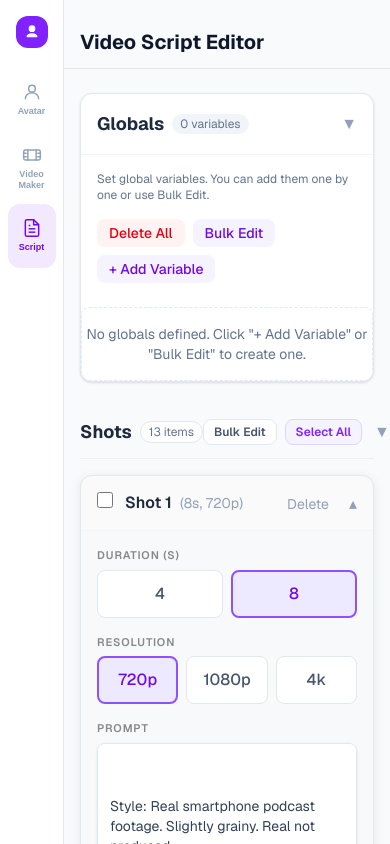
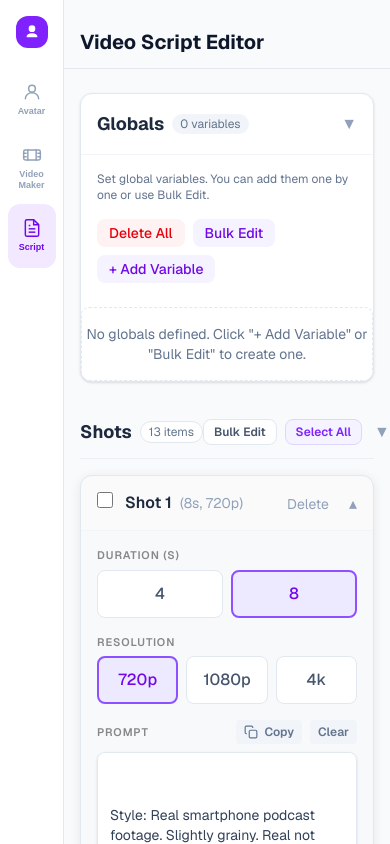
Before and after one commit to HamdBilalTahir/ai-avatar-content, a Next.js app: page /script in a window 390 px wide. Built offline with nearby package versions, Linux system fonts and the light colour scheme.

Commit message:
Added copy and clear buttons for mobile in the shots

```diff
--- a/src/app/script/constants.ts
+++ b/src/app/script/constants.ts
@@ -69,7 +69,7 @@ export const PODCAST_SHOTS = [
     shot_number: 1,
     duration: 8,
     resolution: '720p',
-    imageRefs: ['1'],
+    imageRefs: [],
     prompt: `
 ${VIDEO_STYLE}
 ${CINEMATOGRAPHY_CLOSE}
@@ -113,7 +113,7 @@ No subtitles. No captions. No auto-generated text. No closed captions. No text o
     shot_number: 2,
     duration: 8,
     resolution: '720p',
-    imageRefs: ['1'],
+    imageRefs: [],
     prompt: `
 ${VIDEO_STYLE}
 ${CINEMATOGRAPHY_CLOSE}
@@ -163,7 +163,7 @@ No subtitles. No captions. No text on screen. No music.
     shot_number: 3,
     duration: 8,
     resolution: '720p',
-    imageRefs: ['1'],
+    imageRefs: [],
     prompt: `
 ${VIDEO_STYLE}
 ${CINEMATOGRAPHY_CLOSE}
@@ -210,7 +210,7 @@ No subtitles. No captions. No text on screen. No music.
     shot_number: 4,
     duration: 8,
     resolution: '720p',
-    imageRefs: ['2'],
+    imageRefs: [],
     prompt: `
 ${VIDEO_STYLE}
 ${CINEMATOGRAPHY_CLOSE}
@@ -257,7 +257,7 @@ No subtitles. No captions. No text on screen. No music.
     shot_number: 5,
     duration: 8,
     resolution: '720p',
-    imageRefs: ['1'],
+    imageRefs: [],
     prompt: `
 ${VIDEO_STYLE}
 ${CINEMATOGRAPHY_CLOSE}
@@ -301,7 +301,7 @@ No subtitles. No captions. No text on screen. No music.
     shot_number: 6,
     duration: 8,
     resolution: '720p',
-    imageRefs: ['2'],
+    imageRefs: [],
     prompt: `
 ${VIDEO_STYLE}
 ${CINEMATOGRAPHY_CLOSE}
--- a/src/app/script/page.tsx
+++ b/src/app/script/page.tsx
@@ -60,6 +60,7 @@ export default function ScriptPage() {
   const [shotToDelete, setShotToDelete] = useState<number | null>(null);
   const [isDeletingAllVars, setIsDeletingAllVars] = useState(false);
   const [varToDelete, setVarToDelete] = useState<number | null>(null);
+  const [copiedShotIndex, setCopiedShotIndex] = useState<number | null>(null);
 
   React.useEffect(() => {
     const savedShots = localStorage.getItem('podcast_shots');
@@ -778,9 +779,73 @@ export default function ScriptPage() {
                           </div>
 
                           <div className="w-full box-border">
-                            <label className="field-label break-words">
-                              Prompt
-                            </label>
+                            <div className="flex items-center justify-between mb-2">
+                              <label className="field-label break-words mb-0">
+                                Prompt
+                              </label>
+                              <div className="flex items-center gap-2">
+                                <button
+                                  onClick={(e) => {
+                                    e.stopPropagation();
+                                    if (shot.prompt) {
+                                      navigator.clipboard.writeText(
+                                        shot.prompt
+                                      );
+                                      setCopiedShotIndex(index);
+                                      setTimeout(
+                                        () => setCopiedShotIndex(null),
+                                        2000
+                                      );
+                                    }
+                                  }}
+                                  className="text-xs font-semibold text-slate-500 hover:text-violet-600 bg-slate-100 hover:bg-violet-50 active:bg-violet-100 active:scale-95 px-2 py-1 rounded transition-all flex items-center gap-1.5"
+                                  title="Copy prompt"
+                                >
+                                  {copiedShotIndex === index ? (
+                                    <svg
+                                      className="w-3.5 h-3.5 text-emerald-500 animate-in zoom-in"
+                                      fill="none"
+                                      viewBox="0 0 24 24"
+                                      stroke="currentColor"
+                                      strokeWidth={3}
+                                    >
+                                      <polyline points="20 6 9 17 4 12" />
+                                    </svg>
+                                  ) : (
+                                    <svg
+                                      className="w-3.5 h-3.5"
+                                      fill="none"
+                                      viewBox="0 0 24 24"
+                                      stroke="currentColor"
+                                      strokeWidth={2}
+                                    >
+                                      <rect
+                                        x="9"
+                                        y="9"
+                                        width="13"
+                                        height="13"
+                                        rx="2"
+                                        ry="2"
+                                      />
+                                      <path d="M5 15H4a2 2 0 0 1-2-2V4a2 2 0 0 1 2-2h9a2 2 0 0 1 2 2v1" />
+                                    </svg>
+                                  )}
+                                  {copiedShotIndex === index
+                                    ? 'Copied'
+                                    : 'Copy'}
+                                </button>
+                                <button
+                                  onClick={(e) => {
+                                    e.stopPropagation();
+                                    updateShot(index, { prompt: '' });
+                                  }}
+                                  className="text-xs font-semibold text-slate-500 hover:text-slate-700 bg-slate-100 hover:bg-slate-200 active:bg-slate-300 active:scale-95 px-2 py-1 rounded transition-all"
+                                  title="Clear prompt"
+                                >
+                                  Clear
+                                </button>
+                              </div>
+                            </div>
                             <textarea
                               value={shot.prompt}
                               onChange={(e) =>
```
Also changed, not shown: 1 other file (tests, documents, lock files or other folders).
